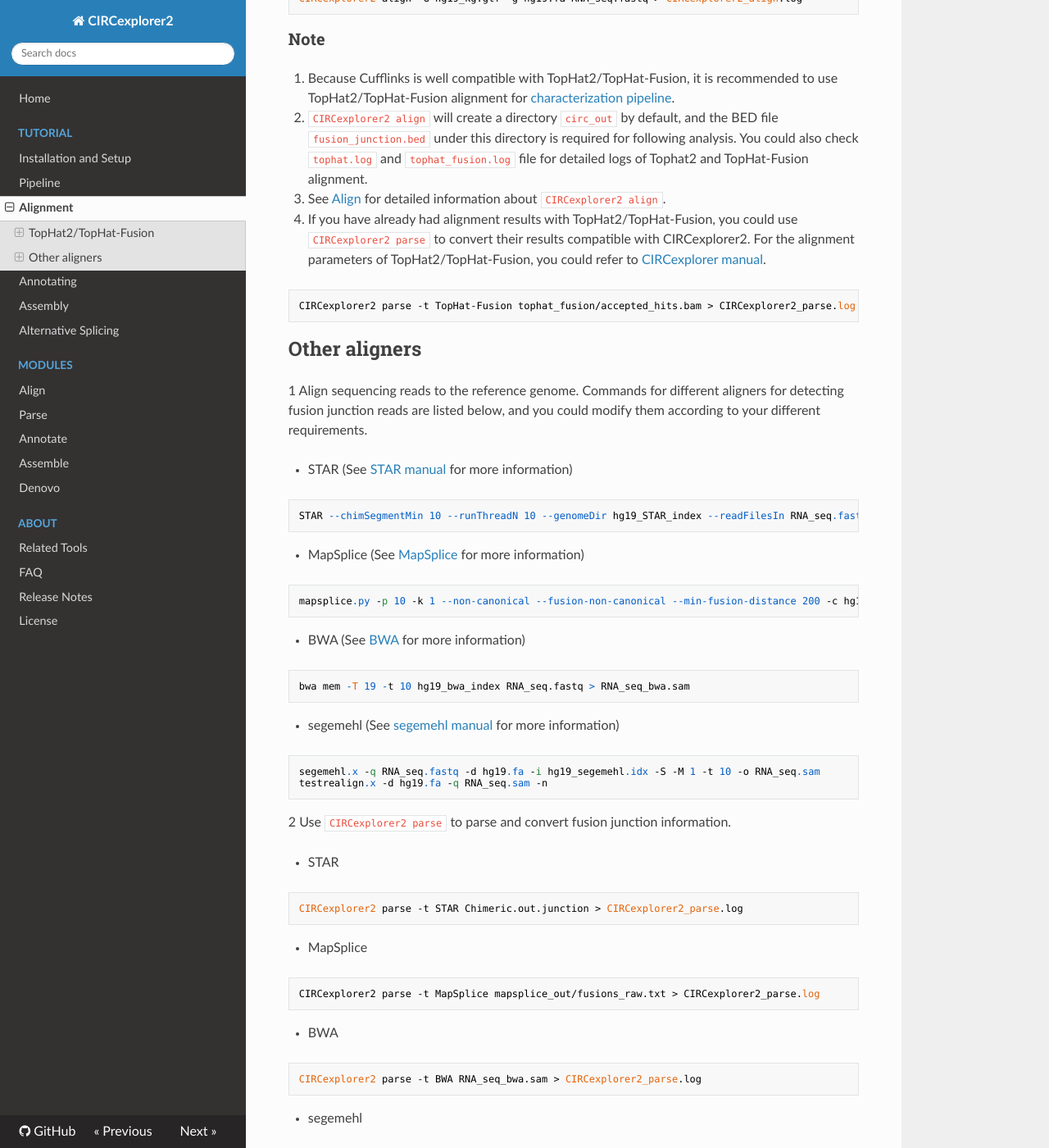
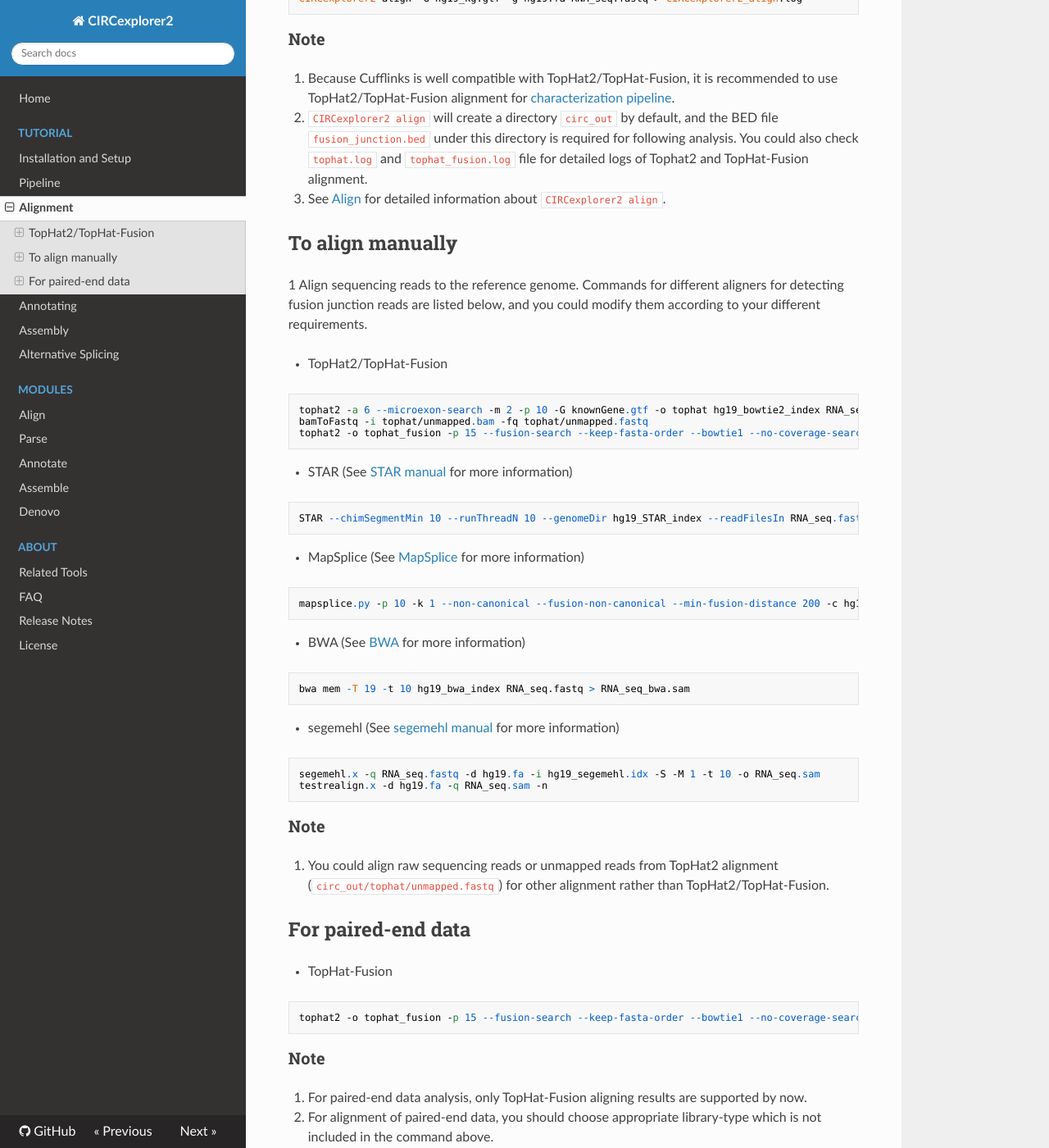
Before and after one commit to YangLab/CIRCexplorer2, an MkDocs documentation site: the page built from docs/tutorial/alignment.md, in a window 1280 px wide and 1400 px high, scrolled down 657 px. Shown: the whole window at 82% size. Built offline with MkDocs 1.6.1, drawn with Linux system fonts in a browser that asks for light colours; nearby versions of some CDN libraries; old or Windows-style settings are respelled for this version of MkDocs; some of the changed text lies outside the part shown.

Commit message:
update document.

````diff
--- a/docs/tutorial/alignment.md
+++ b/docs/tutorial/alignment.md
@@ -22,14 +22,17 @@
 1. Because Cufflinks is well compatible with TopHat2/TopHat-Fusion, it is recommended to use TopHat2/TopHat-Fusion alignment for [characterization pipeline](../tutorial/pipeline.md).
 2. `CIRCexplorer2 align` will create a directory `circ_out` by default, and the BED file `fusion_junction.bed` under this directory is required for following analysis. You could also check `tophat.log` and `tophat_fusion.log` file for detailed logs of Tophat2 and TopHat-Fusion alignment.
 3. See [Align](../modules/align.md) for detailed information about `CIRCexplorer2 align`.
-4. If you have already had alignment results with TopHat2/TopHat-Fusion, you could use `CIRCexplorer2 parse` to convert their results compatible with CIRCexplorer2. For the alignment parameters of TopHat2/TopHat-Fusion, you could refer to [CIRCexplorer manual](https://github.com/YangLab/CIRCexplorer#tophat--tophat-fusion).
-```
-CIRCexplorer2 parse -t TopHat-Fusion tophat_fusion/accepted_hits.bam > CIRCexplorer2_parse.log
-```
 
-## Other aligners
+## To align manually
 
 1 Align sequencing reads to the reference genome. Commands for different aligners for detecting fusion junction reads are listed below, and you could modify them according to your different requirements.
+
+* TopHat2/TopHat-Fusion
+```
+tophat2 -a 6 --microexon-search -m 2 -p 10 -G knownGene.gtf -o tophat hg19_bowtie2_index RNA_seq.fastq
+bamToFastq -i tophat/unmapped.bam -fq tophat/unmapped.fastq
+tophat2 -o tophat_fusion -p 15 --fusion-search --keep-fasta-order --bowtie1 --no-coverage-search hg19_bowtie1_index tophat/unmapped.fastq
+```
 
 * STAR (See [STAR manual](https://github.com/alexdobin/STAR/blob/master/doc/STARmanual.pdf) for more information)
 ```
@@ -52,30 +55,16 @@
 testrealign.x -d hg19.fa -q RNA_seq.sam -n
 ```
 
-2 Use `CIRCexplorer2 parse` to parse and convert fusion junction information.
+### Note
 
-* STAR
+1. You could align raw sequencing reads or unmapped reads from TopHat2 alignment (`circ_out/tophat/unmapped.fastq`) for other alignment rather than TopHat2/TopHat-Fusion.
+
+## For paired-end data
+* TopHat-Fusion
 ```
-CIRCexplorer2 parse -t STAR Chimeric.out.junction > CIRCexplorer2_parse.log
-```
-
-* MapSplice
-```
-CIRCexplorer2 parse -t MapSplice mapsplice_out/fusions_raw.txt > CIRCexplorer2_parse.log
-```
-
-* BWA
-```
-CIRCexplorer2 parse -t BWA RNA_seq_bwa.sam > CIRCexplorer2_parse.log
-```
-
-* segemehl
-```
-CIRCexplorer2 parse -t segemehl splicesites.bed > CIRCexplorer2_parse.log
+tophat2 -o tophat_fusion -p 15 --fusion-search --keep-fasta-order --bowtie1 --no-coverage-search hg19_bowtie1_index RNA_seq.fastq
 ```
 
 ### Note
-
-1. You could align raw sequencing reads or unmapped reads from TopHat2 alignment (`circ_out/tophat/unmapped.fastq`).
-2. `CIRCexplorer2 parse` will create a directory `circ_out` by default, and the BED file `fusion_junction.bed` under this directory is required for following analysis.
-3. See [Parse](../modules/parse.md) for detailed information about `CIRCexplorer2 parse`.
+1. For paired-end data analysis, only TopHat-Fusion aligning results are supported by now.
+2. For alignment of paired-end data, you should choose appropriate library-type which is not included in the command above.
````
Also changed, not shown: docs/modules/parse.md (+2 -0 lines), docs/tutorial/parsing.md (added, +48 -0 lines), 1 other file.
